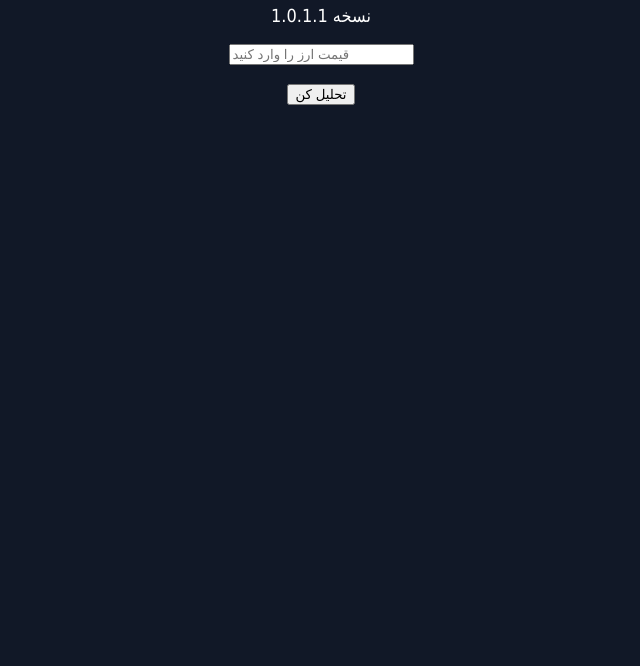
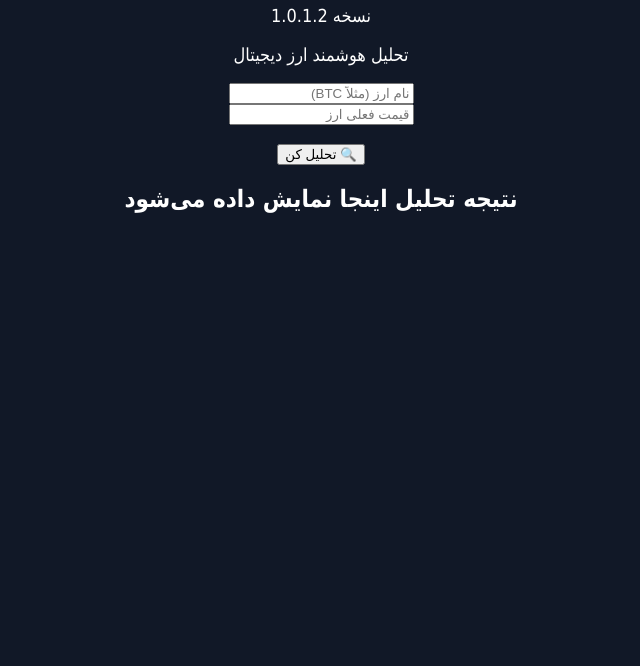
Before and after one commit to matinebrahimi738-lang/crypto-advisor-miniapp, a plain HTML site: page index.html in a window 1280 px wide. Shown: the part 134-800 px from the top of the page, without its empty margins (319-959 px from the left). Drawn offline with Linux system fonts and the light colour scheme.

Commit message:
Crypto Advisor v1.0.1.2 interface update

```diff
--- a/index.html
+++ b/index.html
@@ -1,5 +1,5 @@
 <!DOCTYPE html>
-<html lang="fa">
+<html lang="fa" dir="rtl">
 
 <head>
 <meta charset="UTF-8">
@@ -13,22 +13,50 @@
 
 <body>
 
-<h1>📈 تحلیلگر ارز</h1>
+<div class="container">
 
-<p>نسخه 1.0.1.1</p>
+<h1>🚀 Crypto Advisor</h1>
+
+<p class="version">
+نسخه 1.0.1.2
+</p>
+
+<p>
+تحلیل هوشمند ارز دیجیتال
+</p>
+
+<input
+id="coin"
+type="text"
+placeholder="نام ارز (مثلاً BTC)"
+>
+
+<br>
 
 <input
 id="price"
 type="number"
-placeholder="قیمت ارز را وارد کنید">
+placeholder="قیمت فعلی ارز"
+>
 
 <br><br>
 
 <button onclick="analyze()">
-تحلیل کن
+🔍 تحلیل کن
 </button>
 
-<h2 id="result"></h2>
+
+<div class="result-box">
+
+<h2 id="result">
+نتیجه تحلیل اینجا نمایش داده می‌شود
+</h2>
+
+</div>
+
+
+</div>
+
 
 <script src="app.js"></script>
 
```
